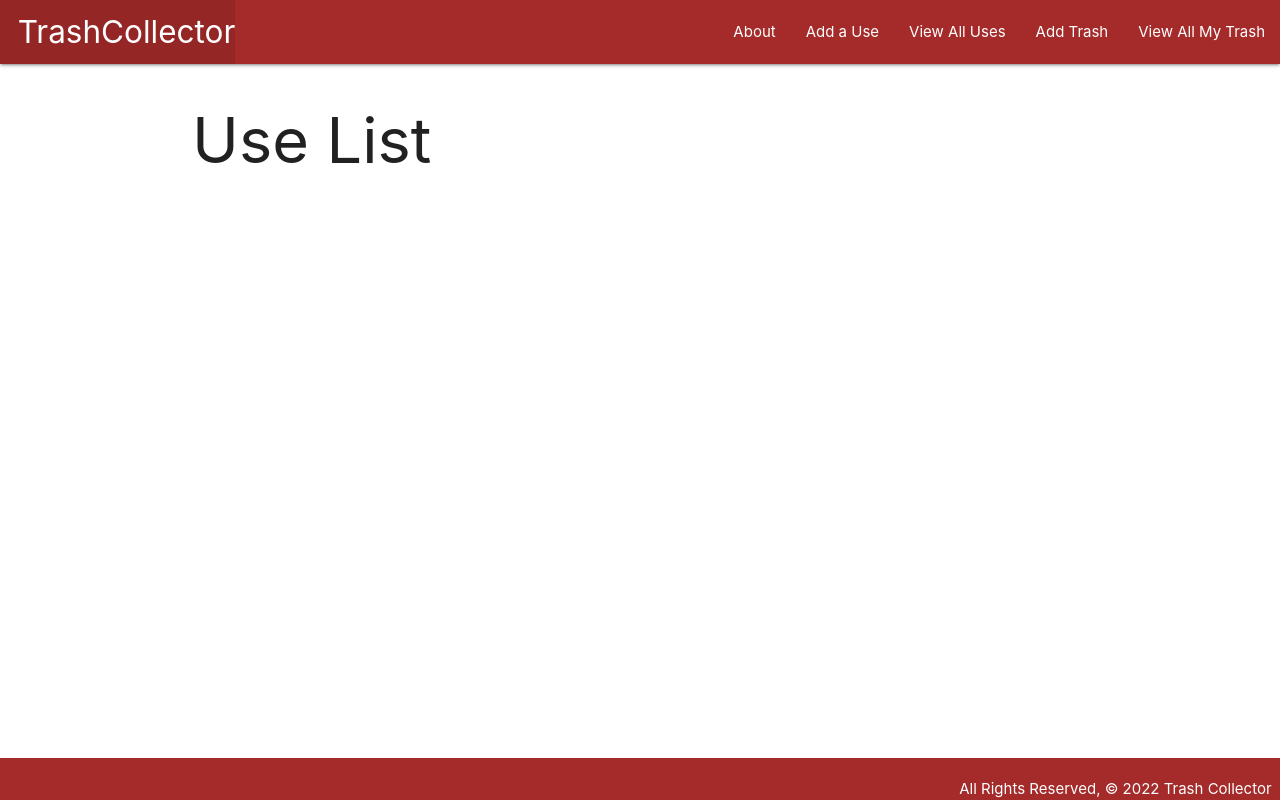
After one commit to Banditolabs/TrashCollector, a Django app: page /uses/ in a window 1280 px wide. The commit adds this page. Run offline with Django 4.2, Linux system fonts and the light colour scheme; data that the repository does not hold is empty.

```diff
--- a/trash_collector/main_app/templates/base.html
+++ b/trash_collector/main_app/templates/base.html
@@ -20,7 +20,8 @@
         </ul>
         <ul class="right">
           <li><a href="/about">About</a></li>
-          <li><a href="{% url 'uses_create' %}">Add a Use</a></li>
+          <li><a href="{% url 'use_create' %}">Add a Use</a></li>
+          <li><a href="{% url 'uses_index' %}">View All Uses</a></li>
           <li><a href="{% url 'trash_create' %}">Add Trash</a></li>
           <li><a href="/landfill">View All My Trash</a></li>
         </ul>
--- a/trash_collector/main_app/templates/main_app/trash_form.html
+++ b/trash_collector/main_app/templates/main_app/trash_form.html
@@ -11,4 +11,8 @@
         </table>
         <input type="submit" value="Submit!" class="btn">
     </form>
+<script>
+    var selectEl = document.getElementById('id_uses');
+    M.FormSelect.init(selectEl);
+</script>
 {% endblock %}
--- /dev/null
+++ b/trash_collector/main_app/templates/main_app/use_list.html
@@ -0,0 +1,16 @@
+{% extends 'base.html' %}
+{% block content %}
+
+<h1>Use List</h1>
+
+{% for use in use_list %}
+  <a href="{% url 'use_detail' use.id %}">
+    <div class="card">
+        <div class="card-content">
+            <span class="card-title">{{ use.use }}</span>
+        </div>
+    </div>
+  </a>
+{% endfor %}
+
+{% endblock %}
--- a/trash_collector/main_app/templates/trash/detail.html
+++ b/trash_collector/main_app/templates/trash/detail.html
@@ -49,12 +49,12 @@
   <!-- Column 1 -->
   <div class="col s6">
     <h3>{{ trash.name }}'s Uses</h3>
-    {% if trash.use.count %}
+    {% if trash.uses.count %}
       {% for use in trash.uses.all %}
         <div class="card">
           <div class="card-content">
             <span class="card-title">
-              Use: {{ use.category }}
+              Use: {{ use.use }}
             </span>
             <span class="card-title">
               Rating: {{ use.rating }}
--- a/trash_collector/main_app/urls.py
+++ b/trash_collector/main_app/urls.py
@@ -11,7 +11,10 @@ urlpatterns = [
     path('landfill/<int:pk>/update/', views.TrashUpdate.as_view(), name='trash_update'),
     path('landfill/<int:pk>/delete/', views.TrashDelete.as_view(), name='trash_delete'),
     path('landfill/<int:trash_id>/add_feeding/', views.add_feeding, name='add_feeding'),
-    # path('landfill/<int:trash_id/assoc_use/<int:use_id>/', views.assoc_use, name='assoc_use'),
-    # path('uses/', views.UseList.as_view(), name='uses_index'),
-    path('uses/create/', views.UseCreate.as_view(), name='uses_create'),
+    path('landfill/<int:trash_id>/assoc_uses/<int:use_id>/', views.assoc_use, name='assoc_use'),
+    path('uses/', views.UseList.as_view(), name='uses_index'),
+    path('uses/<int:pk>/', views.UseDetail.as_view(), name='use_detail'),
+    path('uses/create/', views.UseCreate.as_view(), name='use_create'),
+    path('uses/<int:pk>/update/', views.UseUpdate.as_view(), name='use_update'),
+    path('uses/<int:pk>/delete/', views.UseDelete.as_view(), name='use_delete'),
 ]
--- a/trash_collector/main_app/views.py
+++ b/trash_collector/main_app/views.py
@@ -4,6 +4,8 @@ from django.http import HttpResponse
 from .models import Trash, Use
 from .forms import FeedingForm, UseForm
 from django.views.generic.edit import CreateView, UpdateView, DeleteView
+from django.views.generic import ListView, DetailView
+
 
 # Create your views here.
 class TrashCreate(CreateView):
@@ -55,9 +57,20 @@ def add_feeding(request, trash_id):
   return redirect('detail', trash_id=trash_id)
 
 def assoc_use(request, trash_id, use_id):
-  Trash.objects.get(id=trash_id).use.add(use_id)
+  Trash.objects.get(id=trash_id).uses.add(use_id)
   return redirect('detail', trash_id=trash_id)
 
+class UseList(ListView):
+  model = Use
+
+class UseDetail(DetailView):
+  model = Use
 class UseCreate(CreateView):
   model = Use
   fields = '__all__'
+class UseUpdate(UpdateView):
+  model = Use
+  fields = '__all__'
+class UseDelete(DeleteView):
+  model = Use
+  success_url = '/uses/'
```
Also changed, not shown: trash_collector/main_app/templates/main_app/use_confirm_delete.html (added, +13 -0 lines), trash_collector/main_app/templates/main_app/use_detail.html (added, +20 -0 lines), trash_collector/main_app/templates/main_app/use_form.html (added, +25 -0 lines).
